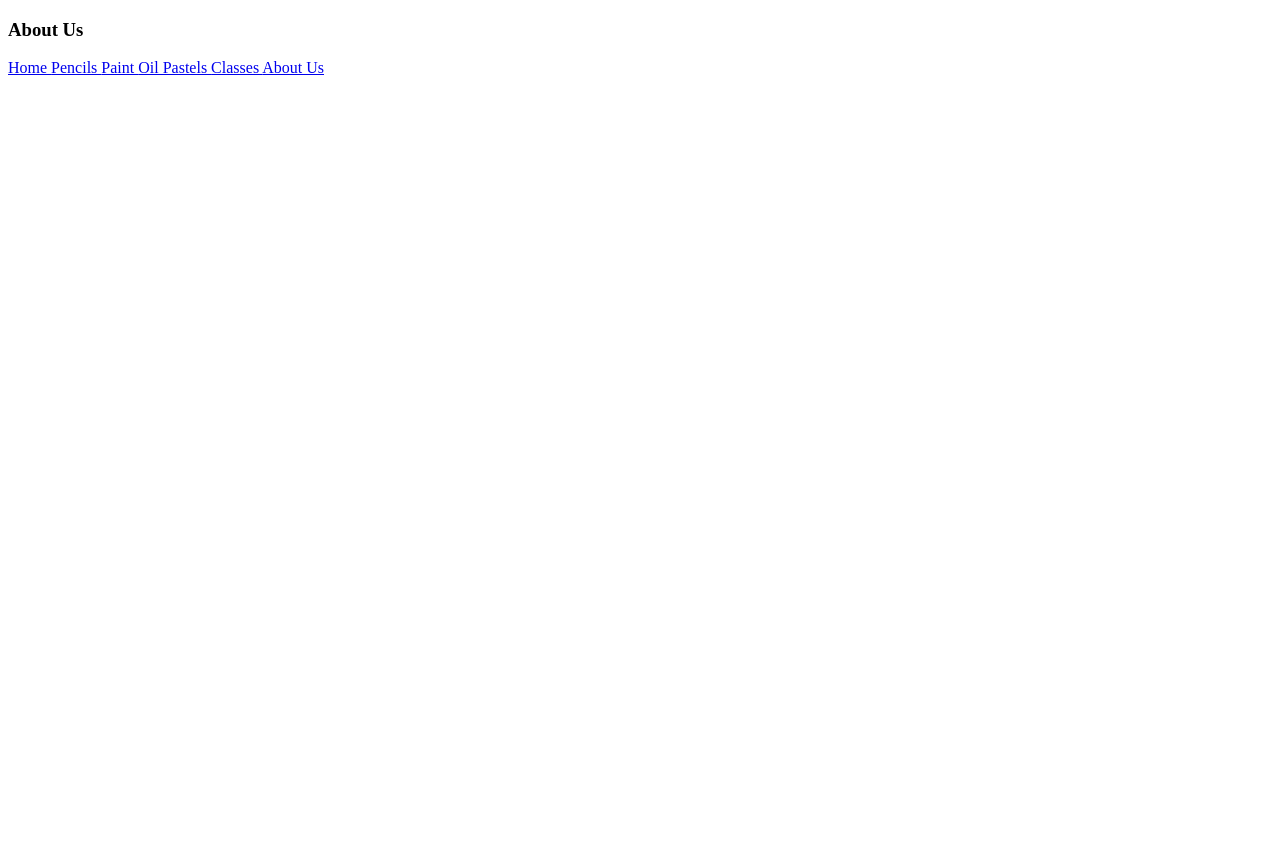
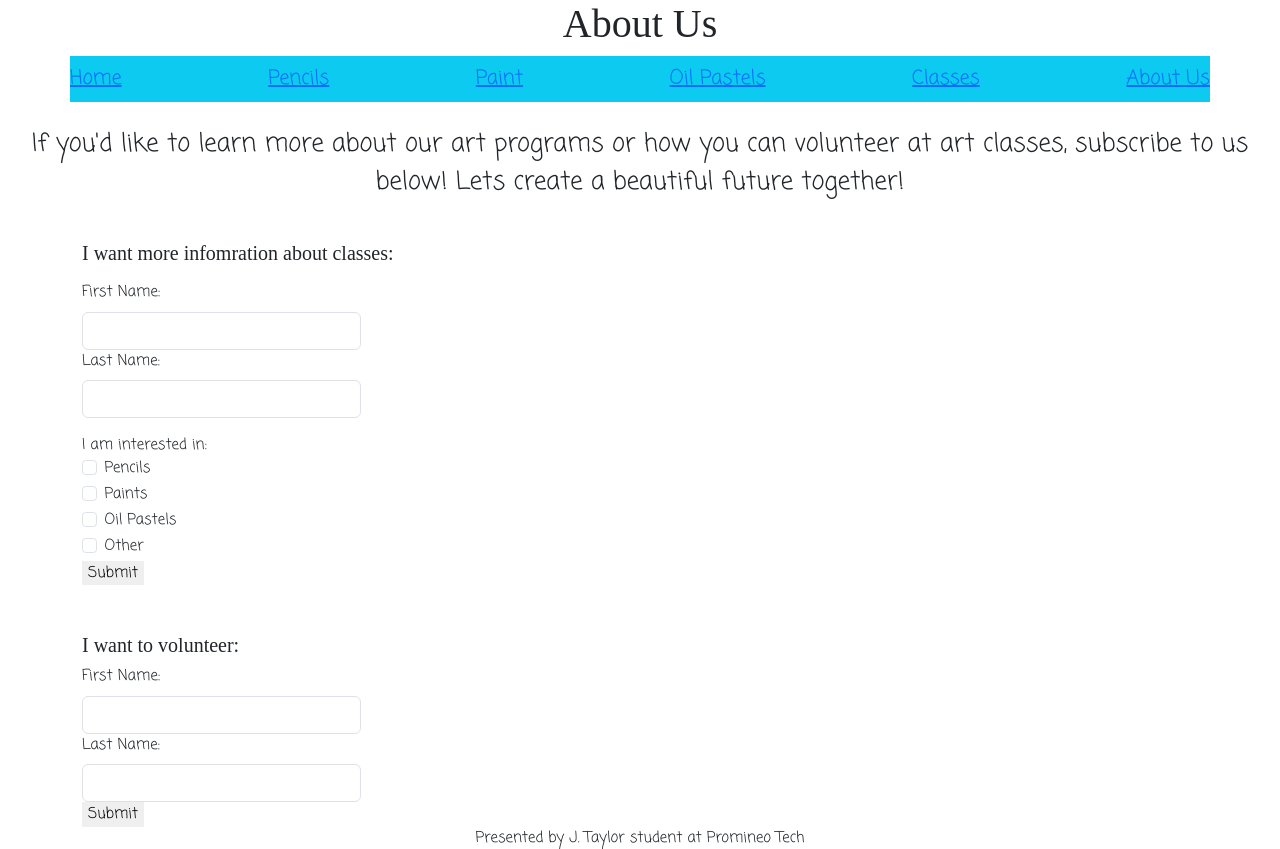
Before and after one commit to JayJayTay/Week-03-Bootstrap, a website: page about.html in a window 1280 px wide. Before the commit the page ends 800 px from the top, so only its background shows below. Drawn offline with nearby package versions, Linux system fonts and the light colour scheme; a web font is replaced by a local one.

Commit message:
final of bootstraps week3 homework

```diff
--- a/about.html
+++ b/about.html
@@ -3,13 +3,22 @@
     <head>
         <meta charset="UTF-8">
         <meta name="viewport" content="width=device-width, initial-scale=1.0">
-    <title>Document</title>
+        <title>Bootstrap Page 4</title>
+        <link rel="stylesheet" href="https://cdn.jsdelivr.net/npm/bootstrap@5.3.3/dist/css/bootstrap.min.css">
+        <link rel="preconnect" href="https://fonts.googleapis.com">
+        <link rel="preconnect" href="https://fonts.gstatic.com" crossorigin>
+        <link href="https://fonts.googleapis.com/css2?family=Coming+Soon&family=Gloria+Hallelujah&family=Margarine&display=swap" rel="stylesheet">
+        <link rel="stylesheet" href="styles.css">
+
+
     </head>
 <body>
     <header>
-        <h3 class="tex-center"> About Us </h3>
-        <div>
-            <nav>
+        <h1 class="text-center"> About Us </h1>
+
+        <div class="container text-center">
+            <div class="row">
+                <nav class="navbar bg-info">
                     <a href="index.html"> Home </a>
                     <a href="pencils.html"> Pencils </a>
                     <a href="paint.html"> Paint </a>
@@ -18,7 +27,64 @@
                     <a href="about.html"> About Us </a>
                 </nav>
             </div>
+        </div>
     </header>
+
+    <diiv class="text-center m-5">
+        <p> If you'd like to learn more about our art programs or how you can
+            volunteer at art classes, subscribe to us below! Lets create a
+            beautiful future together!
+        </p>
+    </diiv>
+
+    <div class="container mb-5">
+        <h5> I want more infomration about classes:</h5>
+        <form class="col-3 mb-3 mt-3">
+            <label class="form-label" for="fname"> First Name: </label>
+            <input class="form-control" type="text" id="fname" name="fname">
+            <label class="form-label" for="lname"> Last Name: </label>
+            <input class="form-control" type="text" id="lname" name="lname">
+        </form>
+
+        <form>
+            <label> I am interested in: </label>
+            <div class="form-check">
+                <input class="form-check-input" type="checkbox" id="interest1" name="interest1" value="pencils">
+                <label class="form-check-label" for="interest1"> Pencils </label>
+            </div>
+            <div class="form-check">
+                <input class="form-check-input" type="checkbox" id="interest2" name="interest2" value="paints">
+                <label class="form-check-label" for="interest2"> Paints </label>
+            </div>
+            <div class="form-check">
+                <input class="form-check-input" type="checkbox" id="interest3" name="interest3" value="pastels">
+                <label class="form-check-label" for="interest3"> Oil Pastels </label>
+            </div>
+            <div class="form-check">
+                <input class="form-check-input" type="checkbox" id="interest4" name="interest4" value="other">
+                <label class="form-check-label" for="interest4"> Other </label>
+            </div>
+
+
+         <input type="submit" vlaue="submit">
+        </form>
+    </div>
+
+
+    <div class="container">
+        <h5> I want to volunteer:</h5>
+        <form class="col-3">
+            <label class="form-label" for="fname"> First Name: </label>
+            <input class="form-control" type="text" id="fname" name="fname">
+            <label class="form-label" for="lname"> Last Name: </label>
+            <input class="form-control" type="text" id="lname" name="lname">
+            <input type="submit" vlaue="submit">
+        </form>
+
+
+
+
+    </div>
 
 
 
@@ -28,6 +94,7 @@
 
 
 
+    <footer class="text-center">Presented by J. Taylor student at Promineo Tech </footer>
 
 </body>
 </html>
--- a/styles.css
+++ b/styles.css
@@ -11,3 +11,34 @@
 *{
     border: 1px;
 }
+
+h1, h2, h5 {
+    font-family: "Margarine", serif;
+}
+
+p {
+    font-family: "Coming Soon", serif;
+    font-size: 25px;
+}
+
+nav{
+    font-family: "Coming Soon", serif;
+    font-size: 20px;
+}
+
+table {
+    font-family: "Coming Soon", serif;
+    font-size: 15px;
+
+}
+
+form {
+    font-family: "Coming Soon", serif;
+    font-size: 15px;
+}
+
+footer {
+    font-family: "Coming Soon", serif;
+    font-size: 15px;
+
+}
```
Also changed, not shown: index.html (+4 -1 lines), pencils.html (+10 -6 lines), paint.html (deleted), 1 other file. Lines whose indentation alone changed are shown as unchanged.
